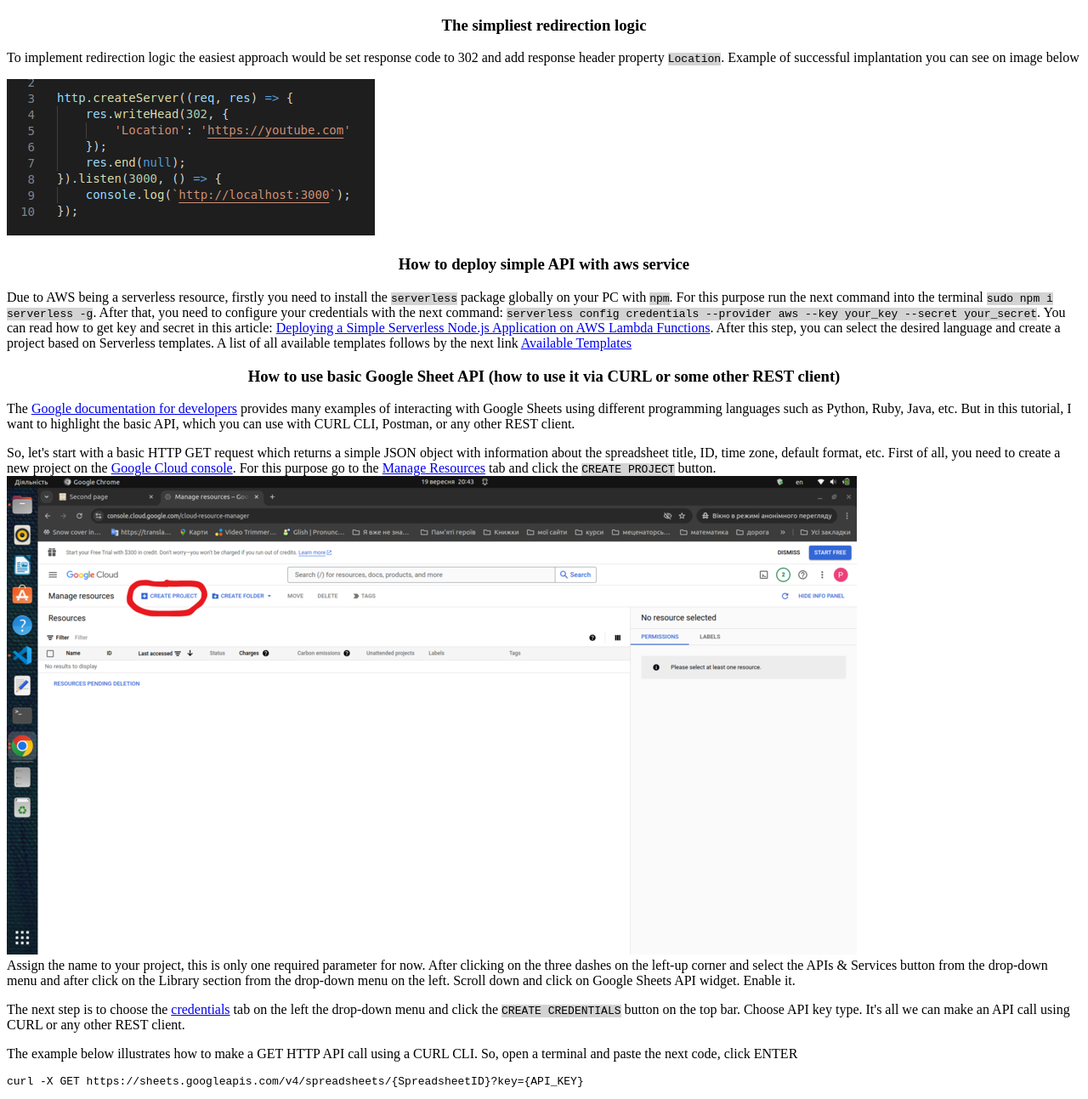
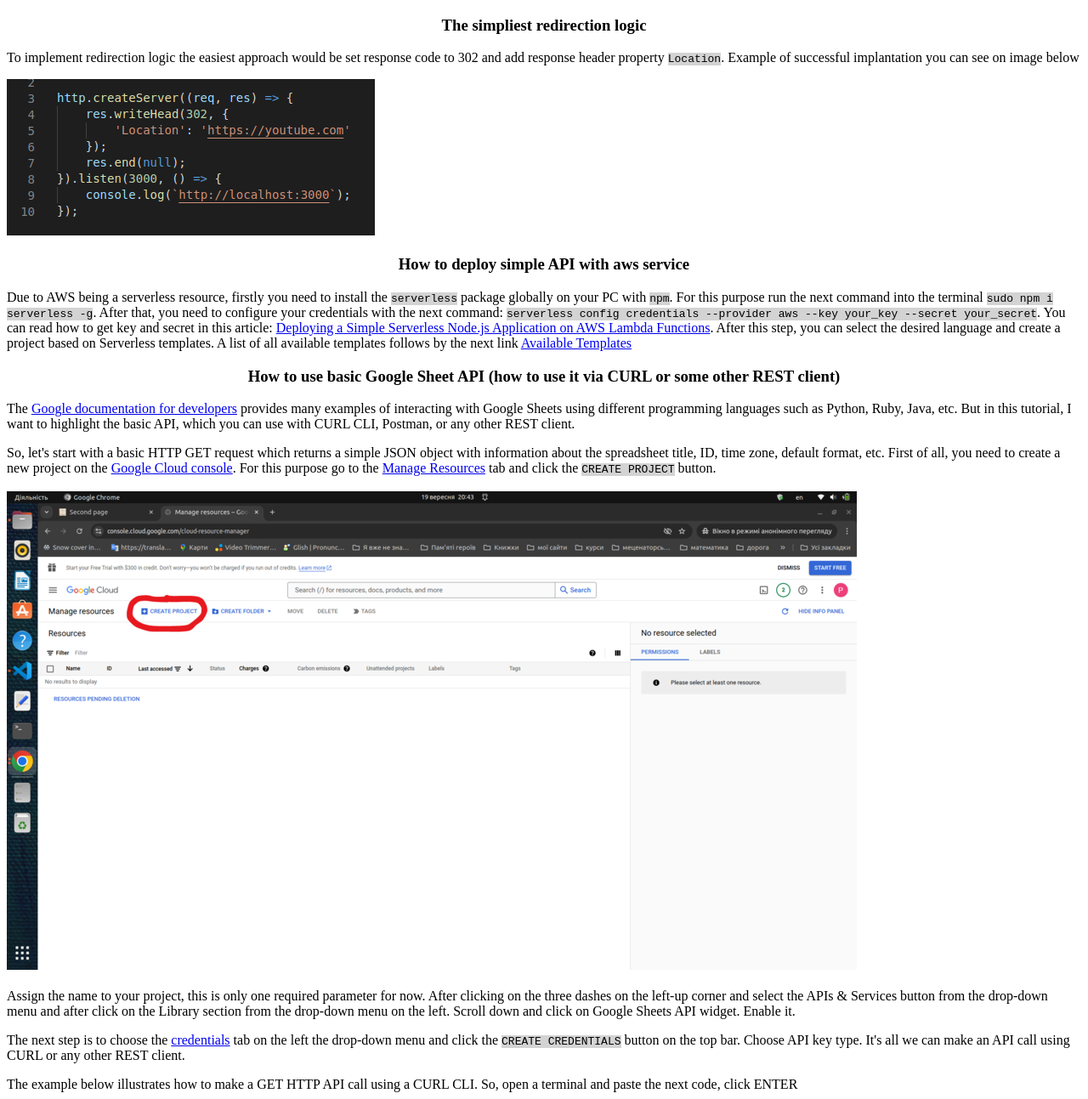
Before and after one commit to yaoleksa/tutorial, a plain HTML site: page 2.html in a window 1280 px wide. Shown: the top 1293 px of the page at 85% size. Drawn offline with Linux system fonts and the light colour scheme.

Commit message:
addedimage

```diff
--- a/2.html
+++ b/2.html
@@ -33,8 +33,8 @@
         But in this tutorial, I want to highlight the basic API, which you can use with CURL CLI, Postman, or any other REST client.</p>
       <p>So, let's start with a basic HTTP GET request which returns a simple JSON object with information about the spreadsheet title, ID, time zone, default format, etc.
          First of all, you need to create a new project on the <a href="https://console.cloud.google.com/" target="_blank">Google Cloud console</a>. For this purpose go to
-         the <a href="https://console.cloud.google.com/cloud-resource-manager" target="_blank">Manage Resources</a> tab and click the <code>CREATE PROJECT</code> button.<br>
-         <img src="./imgs/create-project.png"><br>
+         the <a href="https://console.cloud.google.com/cloud-resource-manager" target="_blank">Manage Resources</a> tab and click the <code>CREATE PROJECT</code> button.<br><br>
+         <img src="./imgs/create-project.png"><br><br>
          Assign the name to your project, this is only one required parameter for now. After clicking on the three dashes on the left-up corner
          and select the APIs & Services button from the drop-down menu and after click on the Library section from the drop-down menu on the left.
          Scroll down and click on Google Sheets API widget. Enable it.
```
